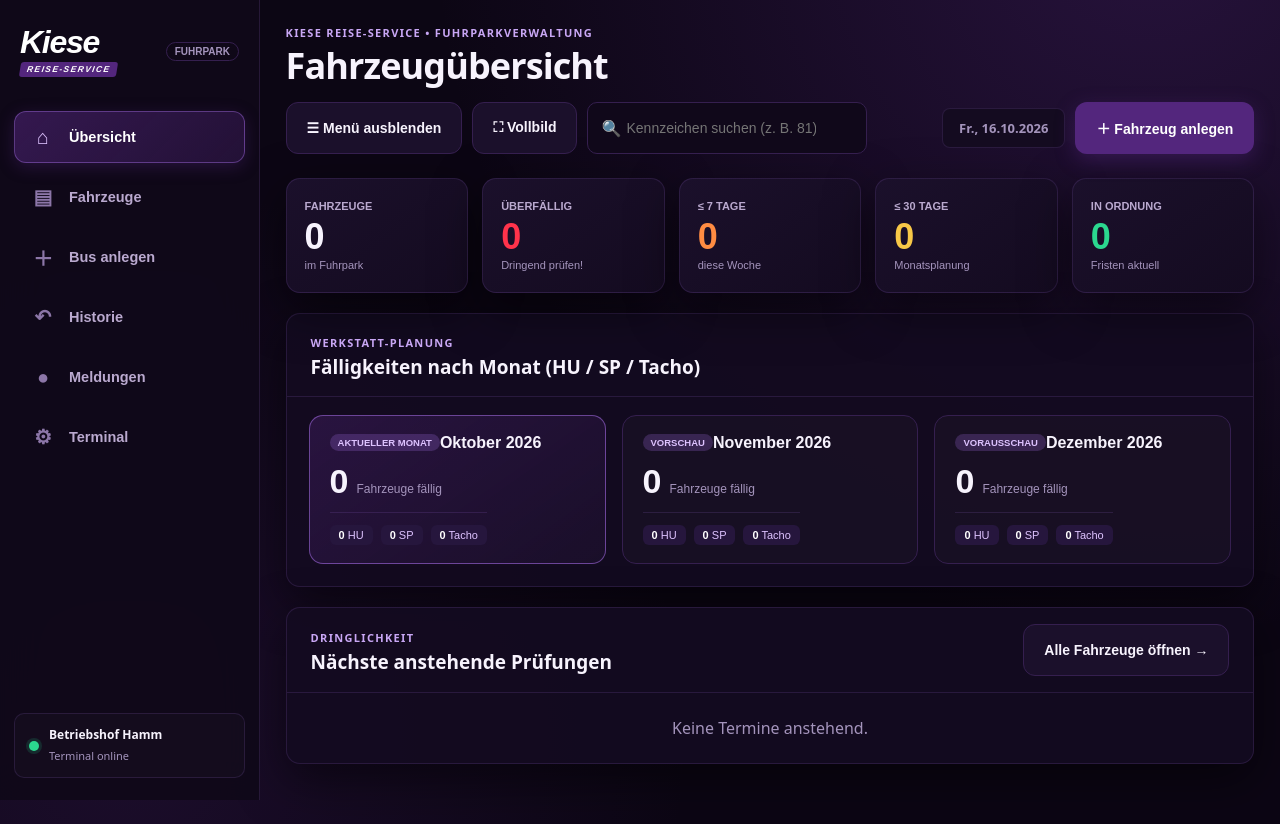
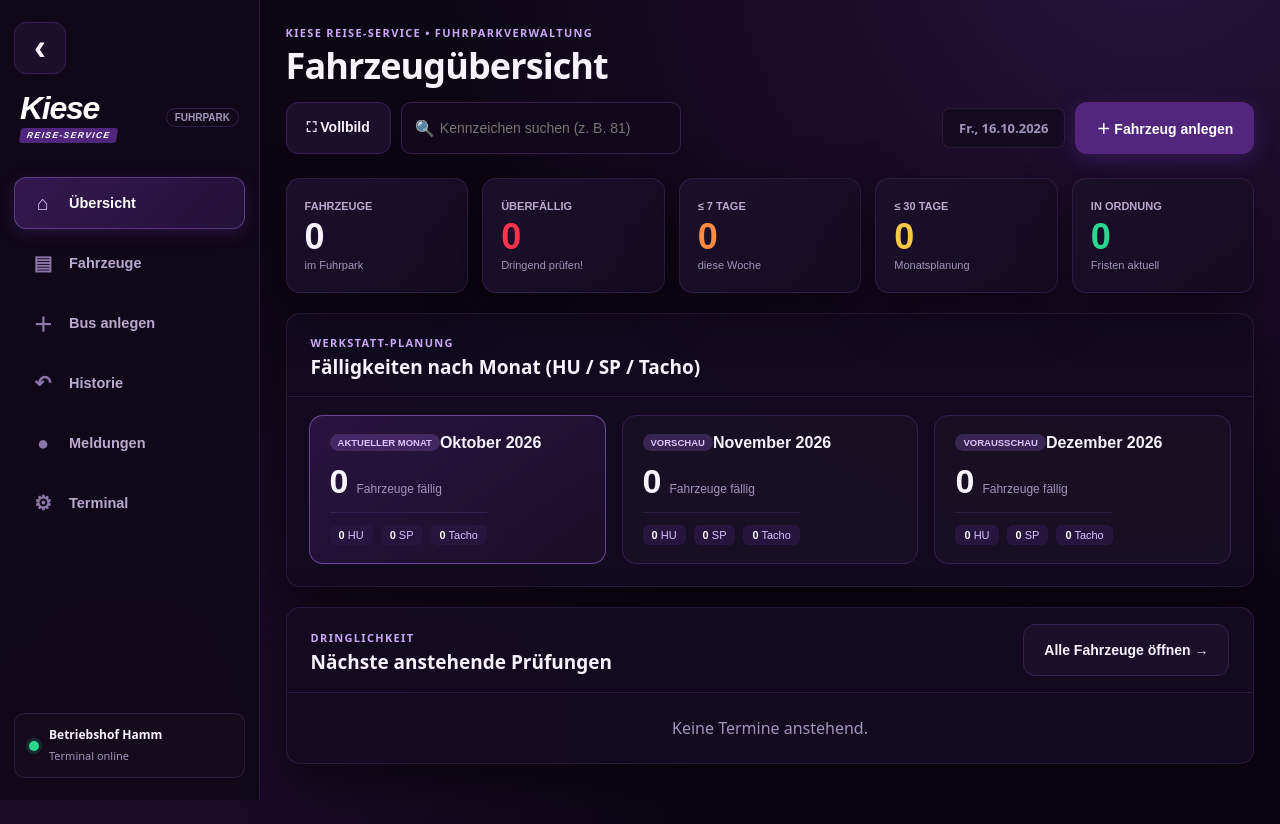
Before and after one commit to DevDaveX/Test, a FastAPI app: page / in a window 1280 px wide. Run offline with FastAPI, Linux system fonts and the light colour scheme; data that the repository does not hold is empty; parts of the project's set-up code (start-up, migrations or seed data) failed here and were passed over.

Commit message:
Move sidebar toggle to touch-friendly arrow in navigation

```diff
--- a/app/static/app.js
+++ b/app/static/app.js
@@ -3061,13 +3061,21 @@ function initKioskControls() {
   const toggle = document.getElementById('sidebar-toggle');
   const sidebar = document.getElementById('main-sidebar');
   const fullscreen = document.getElementById('fullscreen-toggle');
+  const toggleSlot = document.getElementById('sidebar-toggle-slot');
+  const shell = document.querySelector('.app-shell');
   const compact = window.matchMedia('(max-width: 1180px)');
   function setCollapsed(collapsed) {
     document.body.classList.toggle('sidebar-collapsed', collapsed);
+    // Den Öffnen-Pfeil außerhalb der inaktiven Sidebar erreichbar halten.
+    if (collapsed) shell.insertBefore(toggle, sidebar);
+    else toggleSlot.appendChild(toggle);
     sidebar.inert = collapsed;
     sidebar.setAttribute('aria-hidden', String(collapsed));
     toggle.setAttribute('aria-expanded', String(!collapsed));
-    toggle.textContent = collapsed ? '☰ Menü einblenden' : '☰ Menü ausblenden';
+    toggle.textContent = collapsed ? '›' : '‹';
+    const label = collapsed ? 'Menü ausklappen' : 'Menü einklappen';
+    toggle.setAttribute('aria-label', label);
+    toggle.title = label;
   }
   let saved = null;
   try { saved = localStorage.getItem('kiese-sidebar-collapsed'); } catch (_) {}
@@ -3075,6 +3083,7 @@ function initKioskControls() {
   toggle.addEventListener('click', function () {
     const collapsed = !document.body.classList.contains('sidebar-collapsed');
     setCollapsed(collapsed);
+    toggle.focus({preventScroll: true});
     try { localStorage.setItem('kiese-sidebar-collapsed', String(collapsed)); } catch (_) {}
   });
   document.addEventListener('click', function (event) {
--- a/app/static/styles.css
+++ b/app/static/styles.css
@@ -2624,3 +2624,12 @@ tbody tr:hover {
     *, *::before, *::after { animation: none !important; transition: none !important; scroll-behavior: auto !important; }
   }
 }
+
+/* Pfeilsteuerung innerhalb der Sidebar; eingeklappt am linken Rand erreichbar. */
+@media screen {
+  .sidebar-toggle-slot { display: flex; justify-content: flex-start; margin-bottom: 14px; }
+  .sidebar-toggle { width: 52px; height: 52px; padding: 0; font-size: 36px; line-height: 1; flex-shrink: 0; }
+  body.sidebar-collapsed .sidebar-toggle { position: fixed; top: 20px; left: 14px; z-index: 110; background: var(--surface-2); }
+  body.sidebar-collapsed .topbar { padding-left: 64px; min-height: 52px; }
+}
+@media print { .sidebar-toggle, .sidebar-toggle-slot { display: none !important; } }
--- a/app/templates/index.html
+++ b/app/templates/index.html
@@ -13,6 +13,10 @@
   <div class="app-shell">
     <!-- Kiosk Sidebar -->
     <aside id="main-sidebar" class="sidebar" aria-label="Hauptnavigation">
+      <div id="sidebar-toggle-slot" class="sidebar-toggle-slot">
+        <button id="sidebar-toggle" class="secondary-btn sidebar-toggle" type="button"
+          aria-controls="main-sidebar" aria-expanded="true" aria-label="Menü einklappen" title="Menü einklappen">‹</button>
+      </div>
       <button class="brand" data-view-jump="dashboard" type="button" aria-label="Zur Übersicht">
         <div class="kiese-brand-badge">
           <span class="kiese-brand-title">Kiese</span>
@@ -67,7 +71,6 @@
 
         <!-- Globale Live-Suche -->
         <div class="topbar-actions">
-          <button id="sidebar-toggle" class="secondary-btn" type="button" aria-controls="main-sidebar" aria-expanded="true">☰ Menü ausblenden</button>
           <button id="fullscreen-toggle" class="secondary-btn" type="button" aria-label="Vollbild aktivieren">⛶ Vollbild</button>
           <div class="global-search-container">
             <div class="search-field header-search">
```
Also changed, not shown: README.md.
